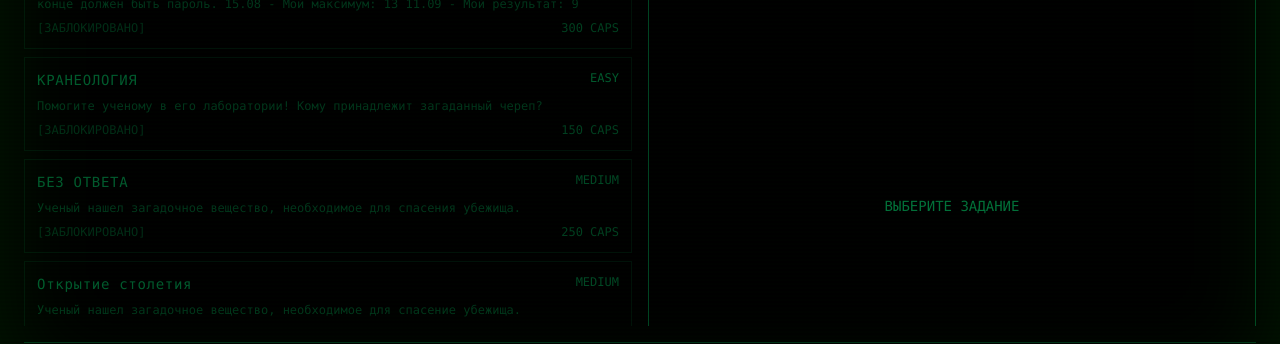
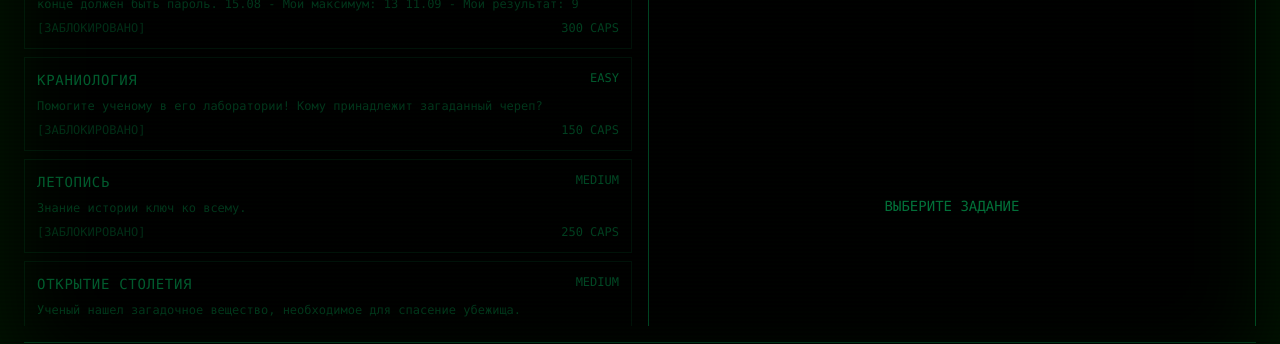
Before and after one commit to mixivil/-wasteland_flyer, a React (Vite) app: page / in a window 1280 px wide. Shown: the part 405-749 px from the top of the page. Built offline with nearby package versions, Linux system fonts and the light colour scheme.

Commit message:
upd
ver 2

```diff
--- a/src/App.tsx
+++ b/src/App.tsx
@@ -118,7 +118,7 @@ export default function App() {
               </div>
               <div className="text-sm opacity-70">
                 {new Date(
-                  1968,
+                  2177,
                   time.getMonth(),
                   time.getDate(),
                 ).toLocaleDateString()}
--- a/src/components/DataTab.tsx
+++ b/src/components/DataTab.tsx
@@ -63,7 +63,7 @@ const defaultTasks: Task[] = [
   },
   {
     id: 3,
-    title: 'КРАНЕОЛОГИЯ',
+    title: 'КРАНИОЛОГИЯ',
     description: 'Помогите ученому в его лаборатории! Кому принадлежит загаданный череп?',
     question: 'Кому принадлежит череп?',
     difficulty: 'EASY',
@@ -73,8 +73,8 @@ const defaultTasks: Task[] = [
   },
   {
     id: 4,
-    title: 'БЕЗ ОТВЕТА',
-    description: 'Ученый нашел загадочное вещество, необходимое для спасения убежища.',
+    title: 'ЛЕТОПИСЬ',
+    description: 'Знание истории ключ ко всему.',
     question: 'Какие вызовы бросает нам стремительно грядущее будущее? Что может послужить причиной раскола убежища?',
     difficulty: 'MEDIUM',
     reward: 250,
@@ -83,7 +83,7 @@ const defaultTasks: Task[] = [
   },
   {
     id: 5,
-    title: 'Открытие столетия',
+    title: 'ОТКРЫТИЕ СТОЛЕТИЯ',
     description: 'Ученый нашел загадочное вещество, необходимое для спасение убежища.',
     question: 'Помогите ученому выяснить, что это.',
     difficulty: 'MEDIUM',
@@ -99,19 +99,19 @@ const defaultTasks: Task[] = [
     difficulty: 'MEDIUM',
     reward: 300,
     status: 'locked',
-    correctAnswer: '42',
+    correctAnswer: 'Студия',
     audioUrl: '/tracks/signal.mp3' // файл в public/tracks/signal.mp3
   },
   {
     id: 7,
-    title: 'Выбор есть?',
+    title: 'ВЫБОР ЕСТЬ?',
     description:
       'Если вы дошли до этого этапа, значит вы готовы пользоваться силой демократии для выбора основного смотрителя.',
     question: 'Введите код для разблокировки',
     difficulty: 'HARD',
     reward: 500,
     status: 'locked',
-    correctAnswer: '1910'
+    correctAnswer: '42'
   }
 ];
 
```
Also changed, not shown: public/maps/frame-44.svg, 1 other file (tests, documents, lock files or other folders).
